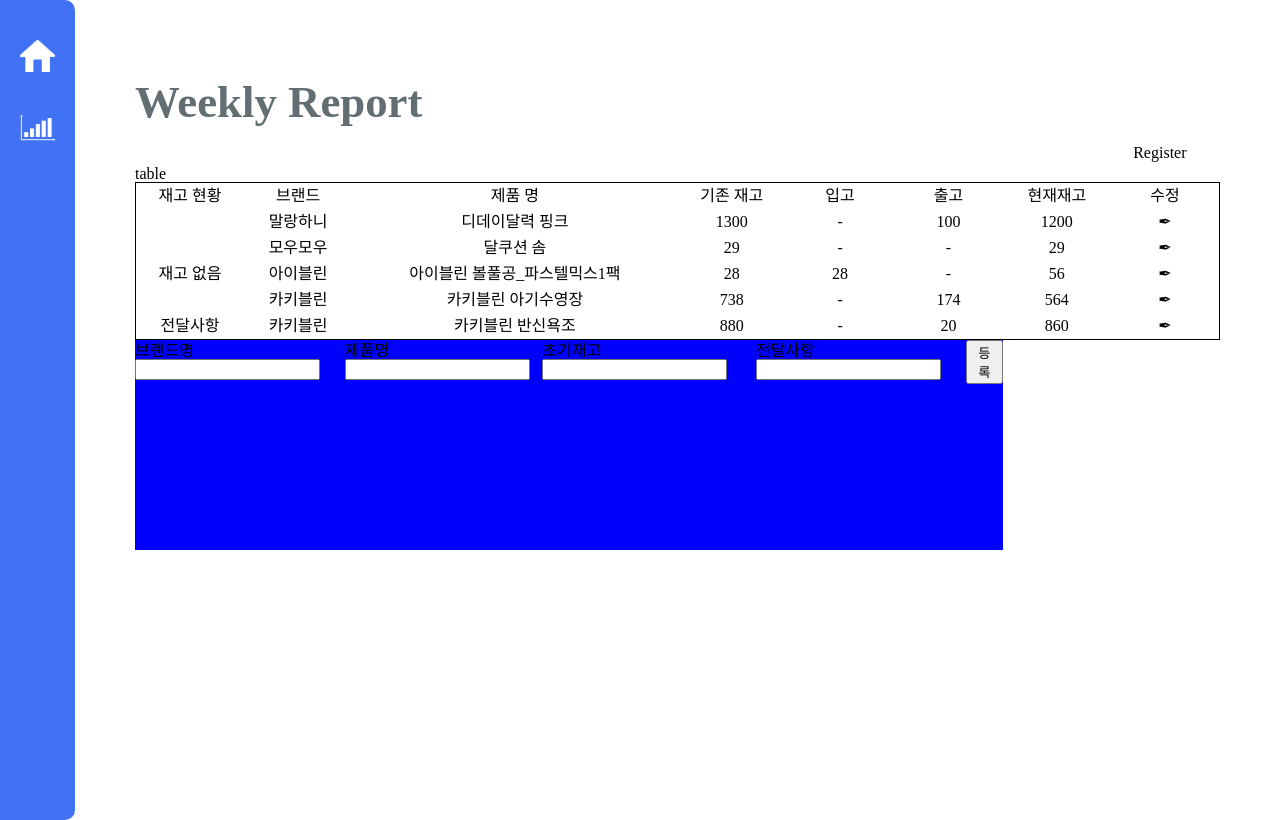
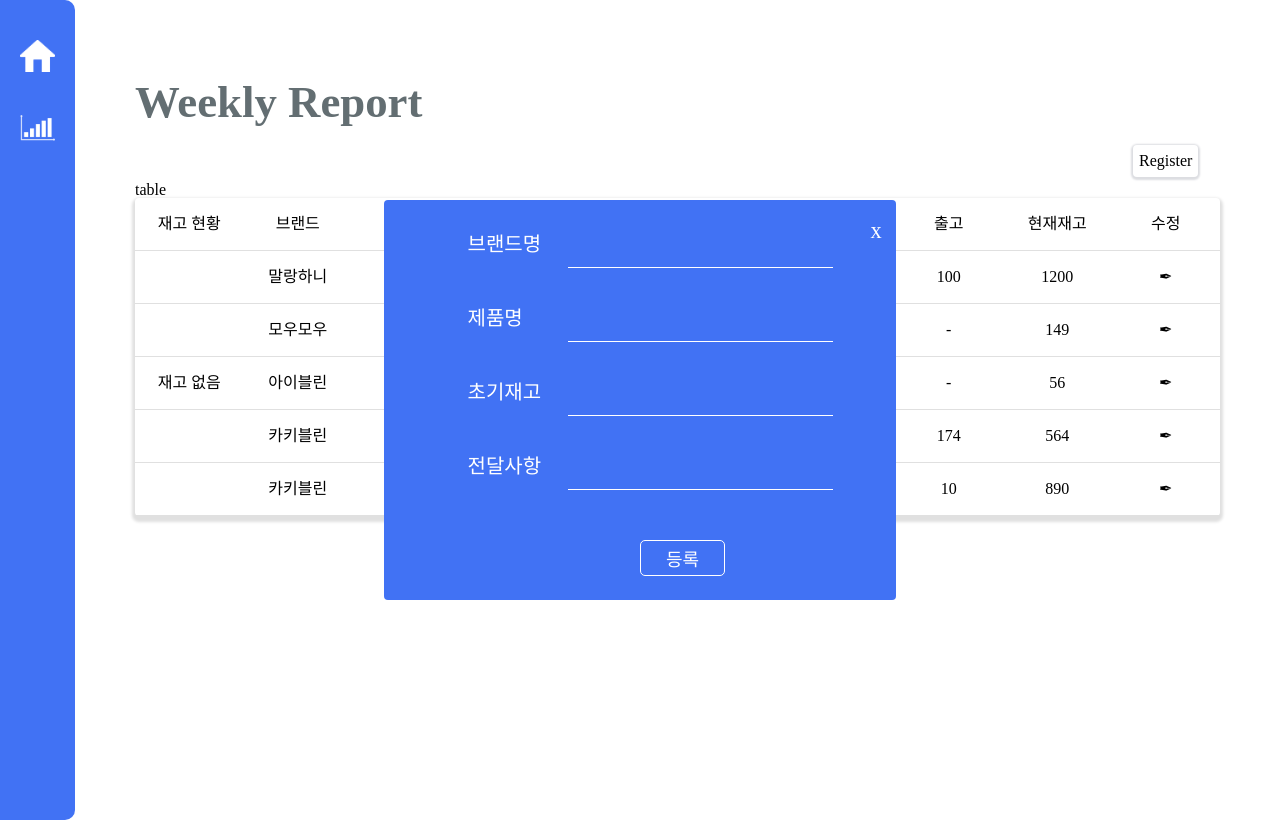
Before and after one commit to jay311311/erp-dashboard, a React (Create React App) app: page /report in a window 1280 px wide. Both pictures are taken after a click on the element "Register". Built offline with nearby package versions, Linux system fonts and the light colour scheme.

Commit message:
making a css part for register

```diff
--- a/src/Component/Calender.js
+++ b/src/Component/Calender.js
@@ -4,11 +4,11 @@ import "react-datepicker/dist/react-datepicker.css";
 
 const Calender  = () => {
 
-    const [date, setDate] = useState();
+    const [date, setDate] = useState(new Date());
 
     const handleCalendarClose = () => console.log("Calendar closed");
     const handleCalendarOpen = () => console.log("Calendar opened");
-    console.log(date)
+
 
     return (
       <DatePicker
--- a/src/Component/DataSet.js
+++ b/src/Component/DataSet.js
@@ -4,68 +4,59 @@ export const DataSet = {
         data: {
         stock_box: [
             {
-                id: "",
-                stock_state: "",
-                stock_massage:"",
-                brand: "말랑하니",
-                location:"underground",
-                product_name: "디데이달력 핑크",
-                weekly_stock_past: 1300,
-                weekly_stock_plus: 0,
-                weekly_stock_minus: 100,
-                weekly_stock_now: 1200,
+                id: 1,
+                brand_name:"말랑하니",
+                product_name:"디데이달력 핑크",
+                initial_inventory:1300,
+                remark:'',
+                plus: 0,
+                minus: 100
+
 
             },
             {
-                id: "",
-                stock_state: "",
-                stock_massage:"",
-                brand: "모우모우",
-                location:"floor",
-                product_name: "달쿠션 솜",
-                weekly_stock_past: 29,
-                weekly_stock_plus: "",
-                weekly_stock_minus: "",
-                weekly_stock_now: 131,
+
+                id: 2,
+                brand_name: "모우모우",
+                product_name:"달쿠션 솜",
+                initial_inventory:29,
+                remark:'',
+                plus: 120,
+                minus: 0
 
             },
             {
-                id: "",
-                stock_state: "재고 없음",
-                stock_massage:"",
-                brand: "아이블린",
-                location:"underground",
-                product_name: "아이블린 볼풀공_파스텔믹스1팩",
-                weekly_stock_past: 28,
-                weekly_stock_plus: 28,
-                weekly_stock_minus: 0,
-                weekly_stock_now: 0,
+
+                id: 3,
+                brand_name: "아이블린",
+                product_name:"아이블린 볼풀공_파스텔믹스1팩",
+                initial_inventory:28,
+                remark:'재고 없음',
+                plus: 28,
+                minus: 0
 
             },
             {
-                id: "",
-                stock_state: "",
-                stock_massage:"",
-                brand: "카키블린",
-                location:"underground",
-                product_name: "카키블린 아기수영장",
-                weekly_stock_past: 738,
-                weekly_stock_plus: 0,
-                weekly_stock_minus: 174,
-                weekly_stock_now: 564,
+
+                id: 4,
+                brand_name: "카키블린",
+                product_name:"카키블린 아기수영장",
+                initial_inventory:738,
+                remark:'',
+                plus: 0,
+                minus: 174
+
+
 
             },
             {
-                id: "",
-                stock_state: "전달사항",
-                stock_massage:"1111222222233333344444444",
-                brand: "카키블린",
-                location:"floor",
-                product_name: "카키블린 반신욕조",
-                weekly_stock_past: 880,
-                weekly_stock_plus: 0,
-                weekly_stock_minus: 20,
-                weekly_stock_now: 860,
+                id: 5,
+                brand_name: "카키블린",
+                product_name:"카키블린 반신욕조",
+                initial_inventory:880,
+                remark:'',
+                plus: 20,
+                minus: 10
 
             }
      ]
--- a/src/Component/Table.js
+++ /dev/null
@@ -1,25 +0,0 @@
-import React from "react"
-import axios from "axios"
-
-
-const Table = () =>{
-
-      /*   axios.get('/show/')
-          .then(function (response) {
-            console.log(response);
-          })
-          .catch(function (error) {
-            console.log(error);
-          })
-          .finally(function () {
-            // always executed
-          });  */
-
-
-return(
-<div>table</div>
-)
-}
-
-
-export default Table;
--- /dev/null
+++ b/src/Component/TableSection.js
@@ -0,0 +1,130 @@
+import React from "react";
+import axios from "axios";
+import styled from "styled-components"
+/*
+import { makeStyles } from '@material-ui/core/styles';
+import Table from '@material-ui/core/Table';
+import TableBody from '@material-ui/core/TableBody';
+import TableCell from '@material-ui/core/TableCell';
+import TableContainer from '@material-ui/core/TableContainer';
+import TableHead from '@material-ui/core/TableHead';
+import TableRow from '@material-ui/core/TableRow';
+import Paper from '@material-ui/core/Paper';
+ */
+
+const THeader = styled.th`
+width:10%;
+padding:5px 0;
+border-bottom: 1px solid rgba(224, 224, 224, 1);
+padding:18px;
+`
+const TBody = styled.td`
+padding:5px 0;
+border-bottom: 1px solid rgba(224, 224, 224, 1);
+padding:18px;
+`
+
+/* function createData(name, calories, fat, carbs, protein) {
+  return { name, calories, fat, carbs, protein };
+}
+
+const rows = [
+  createData('Frozen yoghurt', 159, 6.0, 24, 4.0),
+  createData('Ice cream sandwich', 237, 9.0, 37, 4.3),
+  createData('Eclair', 262, 16.0, 24, 6.0),
+  createData('Cupcake', 305, 3.7, 67, 4.3),
+  createData('Gingerbread', 356, 16.0, 49, 3.9),
+]; */
+
+const TableSection = ({stockBock,RegiClick,handleClick }) =>{
+
+
+
+/* const useStyles = makeStyles({
+  table: {
+    minWidth: 650,
+  },
+});
+  const classes = useStyles();
+ */
+
+
+
+
+      /*    axios.get("/show/")
+          .then(function (response) {
+            console.log(response);
+          })
+          .catch(function (error) {
+            console.log(error);
+          })
+          .finally(function () {
+            // always executed
+          });
+         */
+
+return(
+  <>
+  {/* <TableContainer component={Paper}>
+      <Table className={classes.table} aria-label="simple table">
+        <TableHead>
+          <TableRow>
+            <TableCell>Dessert (100g serving)</TableCell>
+            <TableCell align="right">Calories</TableCell>
+            <TableCell align="right">Fat&nbsp;(g)</TableCell>
+            <TableCell align="right">Carbs&nbsp;(g)</TableCell>
+            <TableCell align="right">Protein&nbsp;(g)</TableCell>
+          </TableRow>
+        </TableHead>
+        <TableBody>
+          {rows.map((row) => (
+            <TableRow key={row.name}>
+              <TableCell component="th" scope="row">
+                {row.name}
+              </TableCell>
+              <TableCell align="right">{row.calories}</TableCell>
+              <TableCell align="right">{row.fat}</TableCell>
+              <TableCell align="right">{row.carbs}</TableCell>
+              <TableCell align="right">{row.protein}</TableCell>
+            </TableRow>
+          ))}
+        </TableBody>
+      </Table>
+    </TableContainer> */}
+<div>table</div>
+<table style={{width:`100%`,textAlign:"center", borderRadius:"4px", boxShadow : "0 3px 3px 3px rgba(224, 224, 224, 1)"}}>
+                    <thead style={{width:`100%`}}>
+                        <tr>
+                            <THeader>재고 현황</THeader>
+                            <THeader>브랜드</THeader>
+                            <THeader style={{width:`30%`}}>제품 명</THeader>
+                            <THeader>기존 재고</THeader>
+                            <THeader>입고</THeader>
+                            <THeader>출고</THeader>
+                            <THeader>현재재고</THeader>
+                            <THeader>수정</THeader>
+                        </tr>
+                    </thead>
+                    {stockBock && stockBock.map(stock=> (
+                    <tbody>
+                        <tr key={Math.random()} onClick={handleClick}>
+                            <TBody align="right">{stock.remark}</TBody>
+                            <TBody align="right">{stock.brand_name}</TBody>
+                            <TBody align="right">{stock.product_name}</TBody>
+                            <TBody align="right">{stock.initial_inventory}</TBody>
+                            <TBody align="right">{stock.plus ? stock.plus: "-"}</TBody>
+                            <TBody align="right">{stock.minus ? stock.minus :"-" }</TBody>
+                            <TBody align="right">{stock.initial_inventory - stock.minus + stock.plus}</TBody>
+
+                            <TBody onClick={RegiClick}>✒</TBody>
+                        </tr>
+                    </tbody>
+                        ))
+                    }
+                    </table>
+                    </>
+)
+}
+
+
+export default TableSection;
--- a/src/Component/WeekData.js
+++ b/src/Component/WeekData.js
@@ -1,9 +1,10 @@
+import axios from "axios"
 import React,{useState} from "react"
 import styled from "styled-components"
 import Calendar from ".././Component/Calender"
 
 
-const ModifyModal= styled.form`
+const ModifyModal= styled.div`
 /* position:absolute;
 top:0; */
 background: yellow;
@@ -12,66 +13,77 @@ height:30%
 `
 
 const ModalContainer = styled.div`
-display:flex;
+ display:flex;
 align-items: center;
 justify-content:center;
 `
 
 const Form = styled.form`
 `
-const WeekData = ({TList}) =>{
+const WeekData = ({TList, RegiClick}) =>{
+    const [revise, setRevise] =useState(false)
+    const [ListName, setListName] = useState(TList.name)
+    const [ListBrand, setListBrand] = useState(TList.brand)
+    const [ListMessage, setListMessage] = useState(TList.message)
+    const [ListStock, setListStock] = useState(TList.stock)
+    const [ListPlus, setListPlus] = useState(TList.plus)
+    const [ListMinus, setListMinus] = useState(TList.minus)
+    const [ListNow, setListNow] = useState(TList.now)
 
+
+    const handleClick = (event) =>{
+        event.preventDefault();
+        setRevise(!revise);
+    }
 
 
     const handleChange = (event) =>{
-        const NewCount = {
 
-            [event.target.name]:event.target.value
-        }
 
-        console.log(NewCount)
+        console.log(event)
     }
 
     const handleSumbit = (event) =>{
         event.preventDefault();
-        console.log(event)
+        console.log(event);
+        setRevise(!revise);
+
+      /*   axios.put("/register/",{
+
+        }) */
     }
 
   return(
     <ModifyModal>
+    <span onClick={RegiClick}>x</span>
         <ModalContainer>
         <Calendar/>
-            <div>
-            { TList.plus == "-" && TList.minus == "-" ? (
-                <>
-                <Form method="get" >
-                <div><span>브랜드  : </span><span>{TList.brand}</span></div>
-            <div><span>제품명 : </span><span>{TList.name}</span></div>
-            <div><span>전달사항 : </span><span>{TList.message ? TList.message: "-" }</span></div>
-            <div><span>지난재고 : </span><span>{TList.stock}</span></div>
-            <div><span>입고 : </span> <input onChange={handleChange} name="plus"/> </div>
-            <div><span>출고 : </span> <input onChange={handleChange} name="minus"/> </div>
-            <div><span>현재재고 : </span><span>{TList.now}</span></div>
-            <input type="submit" onClick={handleSumbit}/>
+            {revise ? (
+            <Form method="get" onSubmit={handleSumbit}>
+                <div> <label>브랜드  : <input value={ListBrand} onChange={handleChange}/></label></div>
+                <div> <label>제품명 : <input value={ListName} onChange={handleChange}/></label></div>
+                <div> <label>전달사항 : <input value={ListMessage ? ListMessage: "-" } onChange={handleChange}/></label></div>
+                <div> <label>지난재고 : <input value={ListStock} onChange={handleChange}/></label></div>
+                <div> <label>입고 : <input value={ListPlus} onChange={handleChange}/></label></div>
+                <div> <label>출고 : <input value={ListMinus} onChange={handleChange}/></label></div>
+                <div> <label>현재재고 : <input value={ListNow} onChange={handleChange}/></label></div>
+                <button type="">완료</button>
             </Form>
-            </>
-            ) :
-            (
-                <>
-                <div><span>브랜드  : </span><span>{TList.brand}</span></div>
-            <div><span>제품명 : </span><span>{TList.name}</span></div>
-            <div><span>전달사항 : </span><span>{TList.message ? TList.message: "-" }</span></div>
-            <div><span>지난재고 : </span><span>{TList.stock}</span></div>
-            <div><span>입고 : </span><span>{TList.plus}</span></div>
-            <div><span>출고 : </span><span>{TList.minus}</span></div>
+) :(
+    <>
+        <div>
+                <div><span>브랜드  : </span><span>{ListBrand}</span></div>
+                <div><span>제품명 : </span><span>{ListName}</span></div>
+                <div><span>전달사항 : </span><span>{ListMessage ? ListMessage: "-" }</span></div>
+                <div><span>지난재고 : </span><span>{ListStock}</span></div>
+                <div><span>입고 : </span><span>{ListPlus}</span></div>
+                <div><span>출고 : </span><span>{ListMinus}</span></div>
+                <div><span>현재재고 : </span><span>{ListNow}</span></div>
+                <button type="button" onClick={handleClick}>수정</button>
+                </div>
+    </>
+)}
 
-            <div><span>현재재고 : </span><span>{TList.now}</span></div>
-
-            </>
-            ) }
-
-
-            </div>
         </ModalContainer>
     </ModifyModal>
   )
--- a/src/WReport/WReportContainer.js
+++ b/src/WReport/WReportContainer.js
@@ -30,8 +30,10 @@ const  WReportContainer = () =>{
     const {data:{stock_box:{week}}} = DataSet
 
     const RegiClick = (event) =>{
-        if(event.target.innerHTML === "Register"){
+        console.log(event)
+        if(event.target.innerHTML === "Register" || event.target.className === "close"){
             SetRegister(!register)
+
         }else{
             SetModify(!modify)
         }
@@ -49,7 +51,7 @@ const  WReportContainer = () =>{
             const newStock = Number(stock.value)
             const newMessage = message.value
 
-            axios.post("/register/",{
+           /*  axios.post("/register/",{
                 brand_name : newBrand ,
                 product_name: newName,
                 initial_inventory: newStock,
@@ -59,7 +61,7 @@ const  WReportContainer = () =>{
               })
               .catch(function (error) {
                 console.log(error);
-              })
+              }) */
 
               console.log(newName, newBrand, newStock, newMessage )
 
--- a/src/WReport/WReportPresent.js
+++ b/src/WReport/WReportPresent.js
@@ -1,7 +1,8 @@
 import React, { useState } from "react"
 import styled from "styled-components"
 import WeekData from "../Component/WeekData"
-import Table from "../Component/Table"
+import TableSection from "../Component/TableSection"
+
 
 const ContainerBox = styled.div`
 margin:60px;
@@ -20,31 +21,83 @@ margin:20px 0;
 `
 const Register = styled.div`
 width:6%;
-margin: 5px  0% 5px 92%
-`
-const TableHeader = styled.th`
-width:10%;
-padding:5px 0
-`
-const TableBody = styled.td`
-padding:5px 0;
+margin: 5px  0% 5px 92%;
+border-radius:4px;
+/* border: 0.5px solid #4172F4; */
+box-shadow: 0px 1px 2px 2px #dcdde1;
+text-align:center;
+padding:8px 0;
+transition:.3s ease-in-out;
+
+
 `
 
+
 const RegisterModal= styled.div`
-/* position:absolute;
-top:30%; */
-background: blue;
-width:80%;
-height:30%
+ position:absolute;
+top:50%;
+left:50%;
+transform:translate(-50%, -50%);
+background: #4172F4;
+width:40%;
+height:50%;
+border-radius:4px;
+
 `
 const ModalContainer = styled.form`
+width:100%;
+display:flex;
+align-items:center;
+justify-content:center;
+height:100%;
 
-display:flex;
-align-items: center;
-justify-content:center;
 `
 
-const WReportPresent =({stockBock,week,  handleChange, RegiSubmit,RegiClick,register,modify, handleClick,TList }) =>{
+const InputField = styled.div`
+  position: relative;
+  left:60px
+`
+const Input = styled.input`
+width: 100%;
+  padding: 10px 0;
+  font-size: 20px;
+  color: #fff;
+  margin-bottom: 30px;
+  border: none;
+  border-bottom: 1px solid #fff;
+  outline: none;
+  background: transparent;
+
+`
+const Lable = styled.label`
+position: absolute;
+  top:0;
+  left: -100px;
+  padding: 10px 0;
+  font-size: 20px;
+  color: #fff;
+  pointer-events: none;
+`
+const Button = styled.button`
+background: none;
+  border: 1px solid #fff;
+  border-radius: 5px;
+  color: #fff;
+  display: block;
+  font-size: 18px;
+  padding:4px 25px;
+  margin-top:20px;
+  position: relative;
+  left:50%;
+  transition: .3s ease-in-out;
+  &:hover{
+    background: #fff;
+    color:#4172f3;
+    font-weight:bold;
+  }
+`
+
+const WReportPresent =({stockBock,  handleChange, RegiSubmit,RegiClick,register,modify, handleClick,TList }) =>{
 
     console.log(TList)
     return(
@@ -52,62 +105,36 @@ const WReportPresent =({stockBock,week,  handleChange, RegiSubmit,RegiClick,regi
             <Container>
                 <Title>Weekly Report</Title>
                     <Register onClick={RegiClick}>Register</Register>
-                    <Table/>
-                     <table style={{width:`100%`,textAlign:"center", border:"1px solid black"}}>
-                    <thead style={{width:`100%`}}>
-                        <tr>
-                            <TableHeader>재고 현황</TableHeader>
-                            <TableHeader>브랜드</TableHeader>
-                            <TableHeader style={{width:`30%`}}>제품 명</TableHeader>
-                            <TableHeader>기존 재고</TableHeader>
-                            <TableHeader>입고</TableHeader>
-                            <TableHeader>출고</TableHeader>
-                            <TableHeader>현재재고</TableHeader>
-                            <TableHeader>수정</TableHeader>
-                        </tr>
-                    </thead>
-                    {stockBock && stockBock.map(stock=> (
-                    <tbody>
-                        <tr key={Math.random()} onClick={handleClick}>
-                            <TableBody >{stock.stock_state}</TableBody>
-                            <TableBody >{stock.brand}</TableBody>
-                            <TableBody >{stock.product_name}</TableBody>
-                            <TableBody >{stock.weekly_stock_past}</TableBody>
-                            <TableBody >{stock.weekly_stock_plus ? stock.weekly_stock_plus: "-"}</TableBody>
-                            <TableBody >{stock.weekly_stock_minus ? stock.weekly_stock_minus :"-" }</TableBody>
-                            <TableBody >{stock.weekly_stock_past - stock.weekly_stock_minus + stock.weekly_stock_plus}</TableBody>
-
-                            <TableBody onClick={RegiClick}>✒</TableBody>
-                        </tr>
-                    </tbody>
-                        ))
-                    }
-                    </table>
+                    <TableSection stockBock={stockBock} RegiClick={RegiClick} handleClick={handleClick}/>
                     {register ?(
                     <RegisterModal>
+                    <span className="close" style={{position:"absolute", top:"5%", left:"95%",fontSize:"1.4rem" , color: "white"}} onClick = {RegiClick}>x</span>
                         <ModalContainer method="post" onSubmit={RegiSubmit} >
                             <div>
-                            <label>브랜드명</label>
-                            <input onChange={handleChange} name="brand"></input>
+                            <InputField>
+                                <Lable>브랜드명</Lable>
+                                <Input onChange={handleChange} name="brand"/>
+                            </InputField>
+                            <InputField>
+                                <Lable>제품명</Lable>
+                                <Input  onChange={handleChange} name="name"/>
+                            </InputField>
+                            <InputField>
+                                <Lable>초기재고 </Lable>
+                                <Input  onChange={handleChange} name="stock"/>
+                            </InputField>
+                            <InputField>
+                                <Lable>전달사항</Lable>
+                                <Input  onChange={handleChange} name="message"/>
+                            </InputField>
+                            <Button type="submit"  >등록</Button>
                             </div>
-                            <div>
-                            <label>제품명</label>
-                            <input  onChange={handleChange} name="name"></input>
-                            </div>
-                            <div>
-                            <label>초기재고 </label>
-                            <input  onChange={handleChange} name="stock"/>
-                            </div>
-                            <div>
-                                <label>전달사항</label>
-                                <input  onChange={handleChange} name="message"/>
-                            </div>
-                            <button type="submit"  >등록</button>
+
                         </ModalContainer>
                     </RegisterModal> ): null}
 
                     {modify ?(
-                     <WeekData TList={TList}></WeekData>
+                     <WeekData TList={TList} RegiClick={RegiClick}></WeekData>
                             ) :null}
 
             </Container>
```
Also changed, not shown: 1 other file (tests, documents, lock files or other folders).
